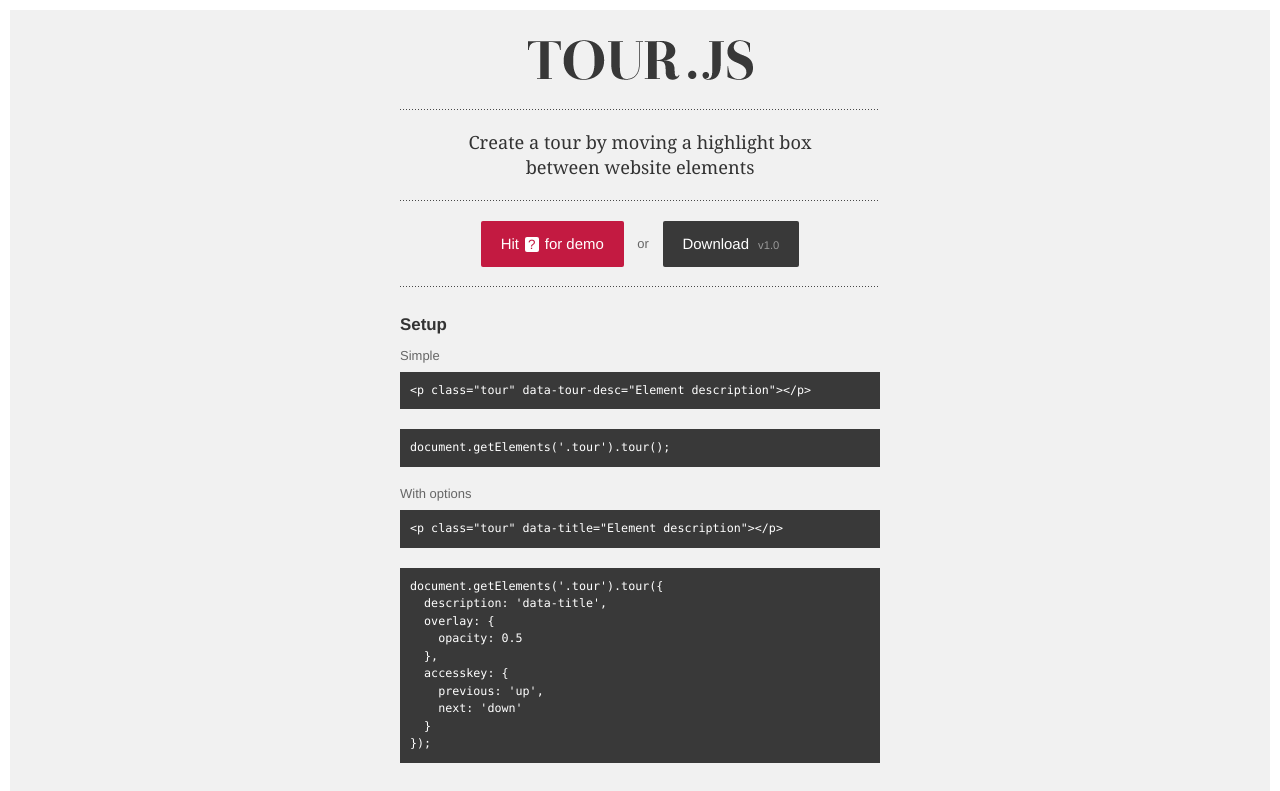
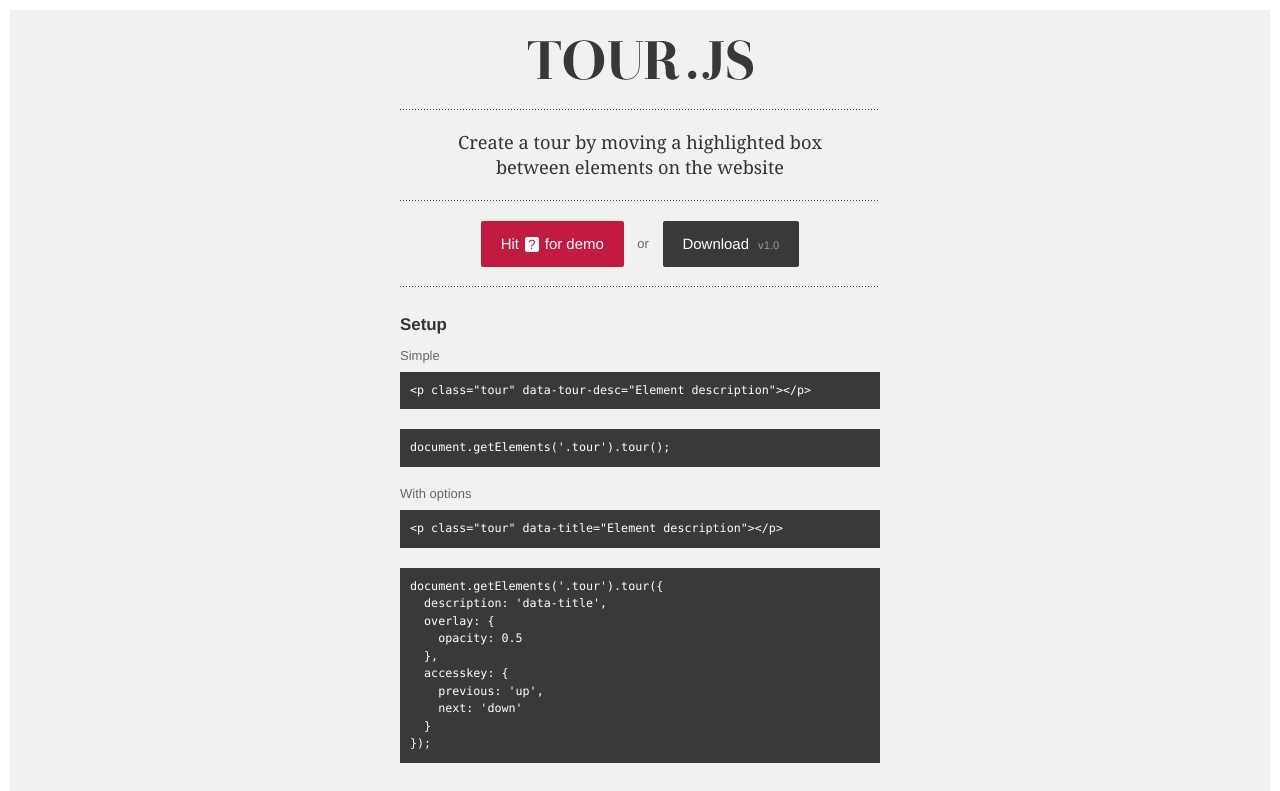
Before and after one commit to oskarkrawczyk/tour.js, a plain HTML site: page index.html in a window 1280 px wide. Shown: the top 791 px of the page. Drawn offline with Linux system fonts and the light colour scheme; a script that the page names is missing.

Commit message:
Updated tagline

```diff
--- a/index.html
+++ b/index.html
@@ -60,7 +60,7 @@
     <div id="body-wrapper">
       <div id="header">
         <h1><a data-tour-desc="Isn't the type great? It's called Otama.ep." title="" href="#">Tour.js</a></h1>
-        <h2 data-tour-desc="Some explanation of what Tour.js does">Create a tour by moving a highlight box<br />between website elements</h2>
+        <h2 data-tour-desc="Some explanation of what Tour.js does">Create a tour by moving a highlighted box<br />between elements on the website</h2>
       </div> <!-- /header -->
       <ul id="actions" data-tour-desc="Demo or download">
         <li class="example"><span class="a">Hit <kbd>?</kbd> for demo</span></li>
```
